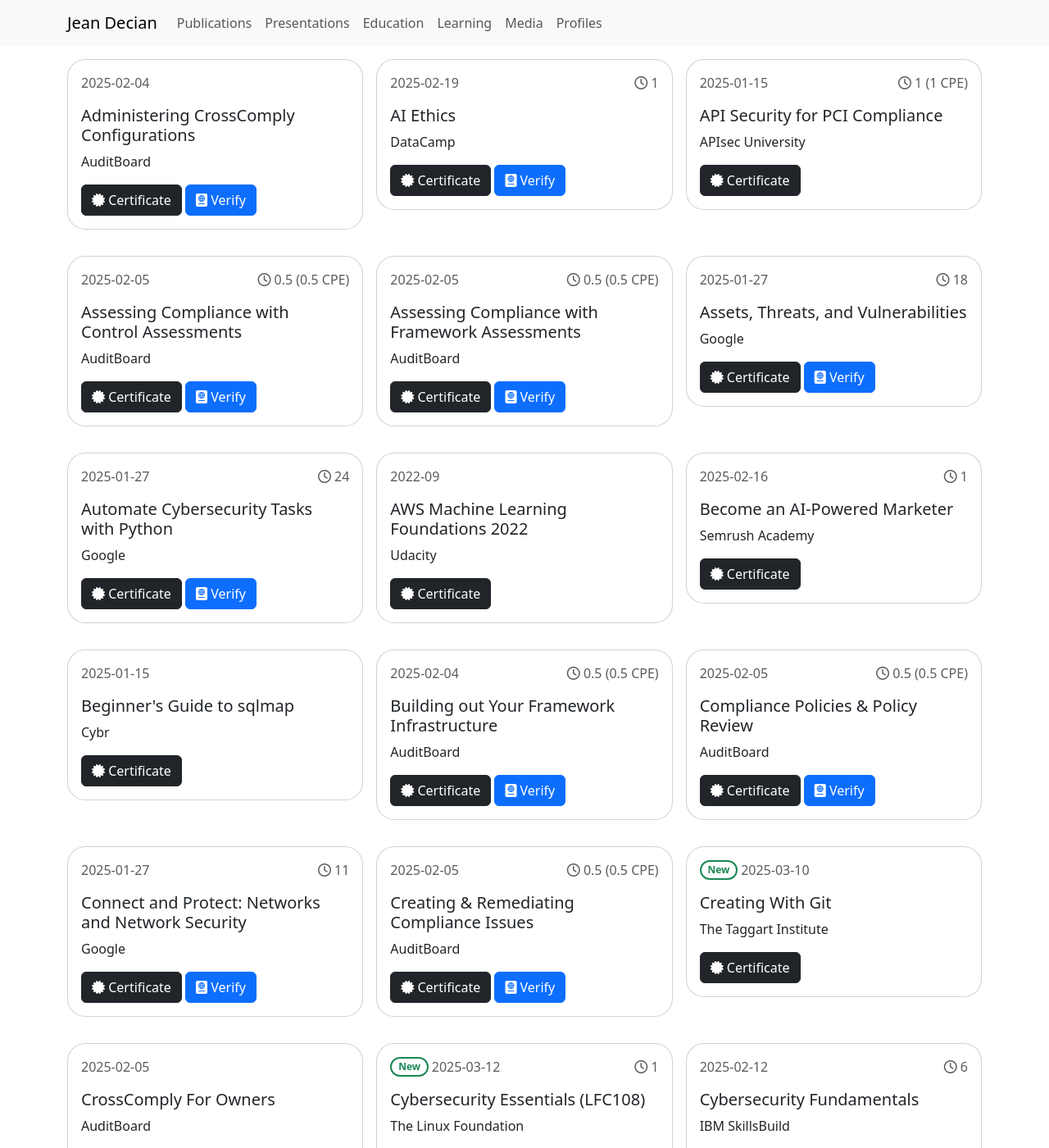
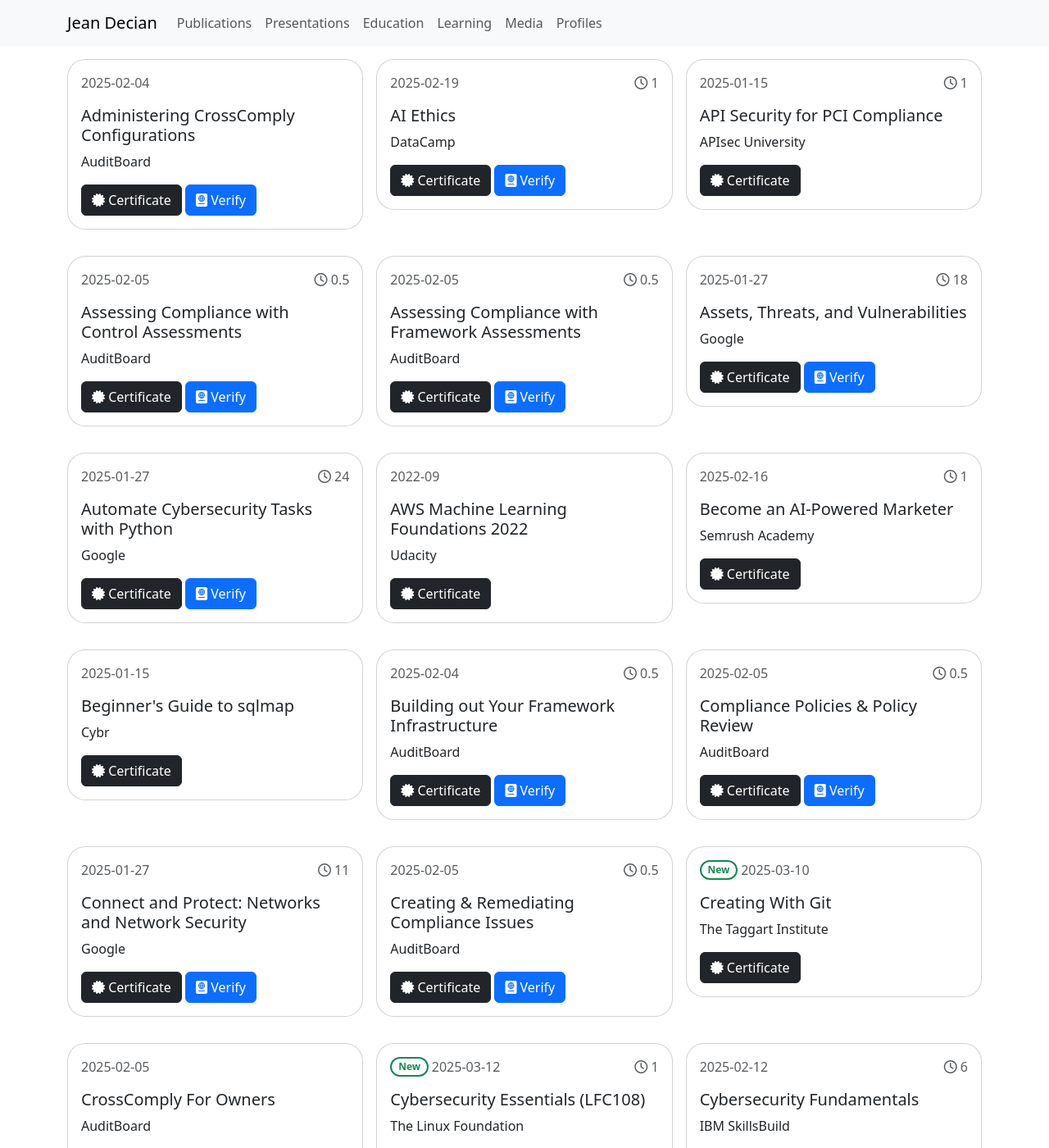
Before and after one commit to jeandecian/info, a Jekyll site: the page built from _pages/learning.md, in a window 1280 px wide and 1400 px high. Shown: the whole window at 82% size. Built offline with Jekyll 4.4.1, drawn with Linux system fonts in a browser that asks for light colours; nearby versions of some CDN libraries; some of the changed text lies outside the part shown.

Commit message:
update learning hours

```diff
--- a/_data/learning.yml
+++ b/_data/learning.yml
@@ -16,7 +16,7 @@
 
 - name: API Security for PCI Compliance
   provider: APIsec University
-  hours: 1 (1 CPE)
+  hours: 1
   date: 2025-01-15
   certificate-id: apisec-university_api-security-for-pci-compliance
   certificate-extension: pdf
@@ -24,7 +24,7 @@
 
 - name: Assessing Compliance with Control Assessments
   provider: AuditBoard
-  hours: 0.5 (0.5 CPE)
+  hours: 0.5
   date: 2025-02-05
   certificate-id: w6ho3adj9bn5
   certificate-extension: pdf
@@ -32,7 +32,7 @@
 
 - name: Assessing Compliance with Framework Assessments
   provider: AuditBoard
-  hours: 0.5 (0.5 CPE)
+  hours: 0.5
   date: 2025-02-05
   certificate-id: t84vw56u9bgu
   certificate-extension: pdf
@@ -80,7 +80,7 @@
 
 - name: Building out Your Framework Infrastructure
   provider: AuditBoard
-  hours: 0.5 (0.5 CPE)
+  hours: 0.5
   date: 2025-02-04
   certificate-id: iak3rfr2ij7y
   certificate-extension: pdf
@@ -88,7 +88,7 @@
 
 - name: Compliance Policies & Policy Review
   provider: AuditBoard
-  hours: 0.5 (0.5 CPE)
+  hours: 0.5
   date: 2025-02-05
   certificate-id: 7mjb876x54u4
   certificate-extension: pdf
@@ -104,7 +104,7 @@
 
 - name: Creating & Remediating Compliance Issues
   provider: AuditBoard
-  hours: 0.5 (0.5 CPE)
+  hours: 0.5
   date: 2025-02-05
   certificate-id: kgtqm3jzmqt2
   certificate-extension: pdf
@@ -168,7 +168,7 @@
 
 - name: Foundations of Threat Hunting
   provider: Purple Academy
-  hours: 1 (1 CPE)
+  hours: 1
   date: 2022-08-30
   certificate-id: 630d89bd32b6f8574634648a
   certificate-extension: pdf
@@ -176,7 +176,7 @@
 
 - name: "Free Introduction: Basics of Disciplined Agile™ Online Course"
   provider: Project Management Institute
-  hours: 1 (1 PDU)
+  hours: 1
   date: 2025-03-21
   certificate-id: project-management-institute_free-introduction-basics-of-disciplined-agile-online-course
   certificate-extension: pdf
@@ -184,7 +184,7 @@
 
 - name: Gathering Evidence to Assess Compliance
   provider: AuditBoard
-  hours: 0.5 (0.5 CPE)
+  hours: 0.5
   date: 2025-02-04
   certificate-id: bn4zptgrzdbx
   certificate-extension: pdf
@@ -208,7 +208,7 @@
 
 - name: Getting Started in API Pen-Testing (1 hour)
   provider: APIsec University
-  hours: 1 (1 CPE)
+  hours: 1
   date: 2025-01-15
   certificate-id: apisec-university_getting-started-in-api-pen-testing-1-hour
   certificate-extension: pdf
@@ -288,7 +288,7 @@
 
 - name: Intro to Linux from a Forensics Perspective - Ubuntu Version
   provider: Cyber 5W
-  hours: 2 (2 CPEs)
+  hours: 2
   date: 2025-01-14
   certificate-id: oit7xtnnb6
   certificate-extension: pdf
@@ -384,7 +384,7 @@
 
 - name: Introduction to OSINT
   provider: My OSINT Training
-  hours: 2 (2 CPEs)
+  hours: 2
   date: 2025-02-12
   certificate-id: fgtwgjmfmh
   certificate-extension: pdf
@@ -432,7 +432,7 @@
 
 - name: Linux 101
   provider: TCM Security
-  hours: 55 (5.5 CEUs)
+  hours: 5.5
   date: 2022-09-19
   certificate-id: cert_zvtzy4gw
   certificate-extension: pdf
@@ -440,7 +440,7 @@
 
 - name: Managing Controls in CrossComply
   provider: AuditBoard
-  hours: 0.5 (0.5 CPE)
+  hours: 0.5
   date: 2025-02-05
   certificate-id: mzvmfvffbwda
   certificate-extension: pdf
@@ -456,7 +456,7 @@
 
 - name: New to Cyber Summit
   provider: The SANS Institute
-  hours: 5 (5 CPEs)
+  hours: 5
   date: 2022-03-23
   certificate-id: the-sans-institute_new-to-cyber-summit
   certificate-extension: pdf
@@ -552,7 +552,7 @@
 
 - name: Scheduling Reports & Alerts (eLearning)
   provider: Splunk
-  hours: 3 (3 CPEs)
+  hours: 3
   date: 2021-11-10
   certificate-id: splunk_scheduling-reports-alerts-elearning
   certificate-extension: pdf
@@ -576,7 +576,7 @@
 
 - name: Splunk User Behavior Analytics (eLearning)
   provider: Splunk
-  hours: 1.5 (1.5 CPEs)
+  hours: 1.5
   date: 2021-11-25
   certificate-id: splunk_splunk-user-behavior-analytics-elearning
   certificate-extension: pdf
```
